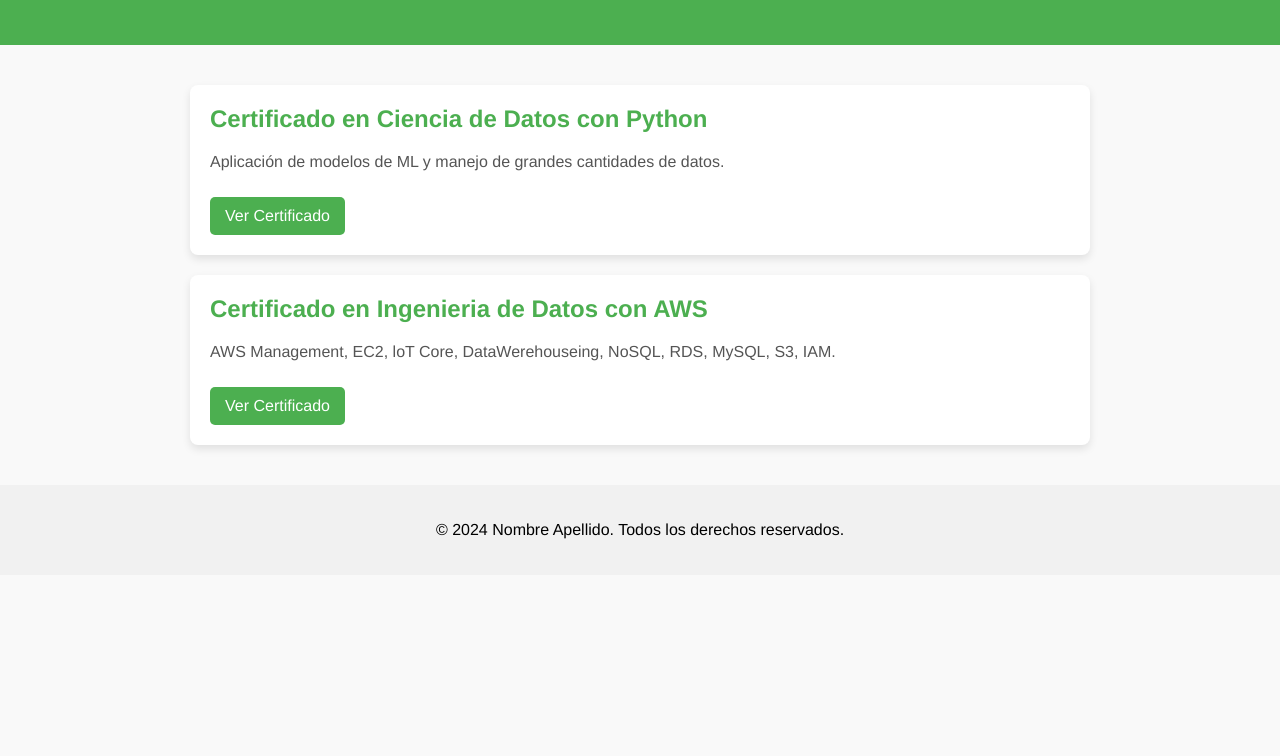
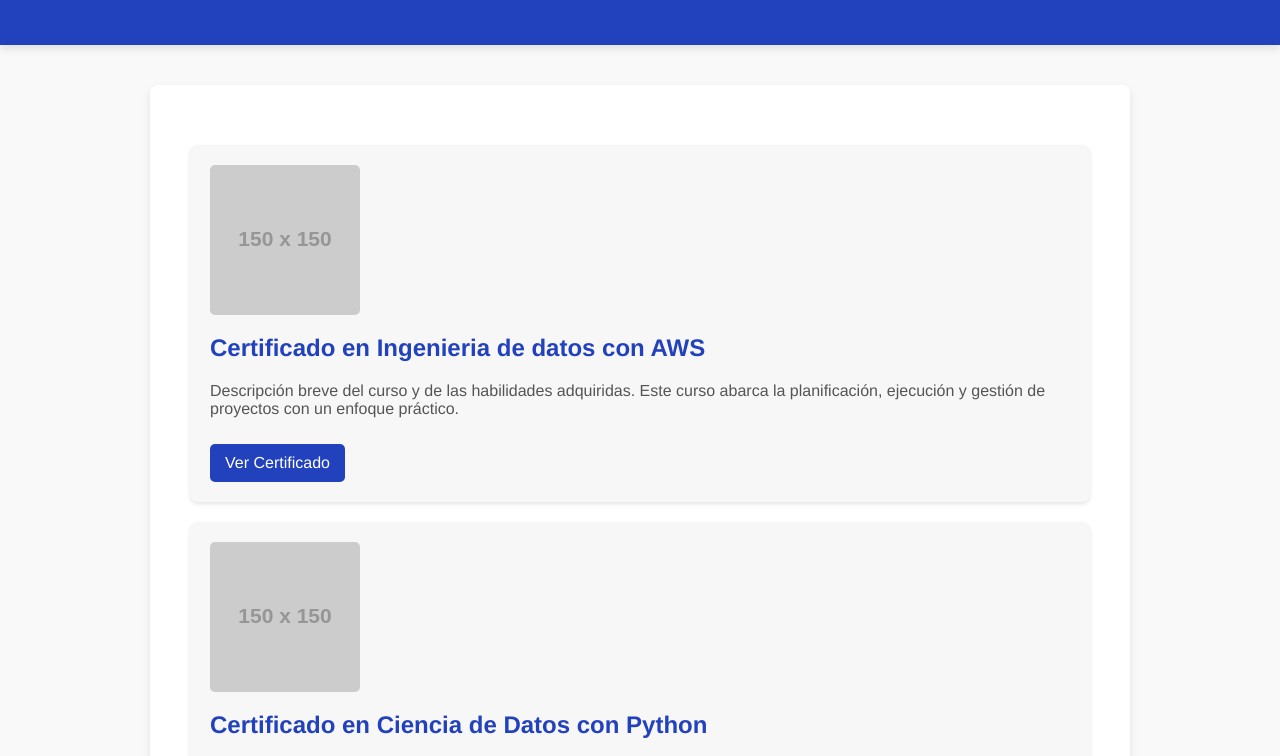
Before and after one commit to almengod/Certificados, a plain HTML site: page index.html in a window 1280 px wide. Shown: the part 93-849 px from the top of the page. Before the commit the page ends 800 px from the top, so only its background shows below. Drawn offline with Linux system fonts and the light colour scheme; placeholder pictures from the web are drawn by us.

Commit message:
Update index.html

```diff
--- a/index.html
+++ b/index.html
@@ -10,27 +10,33 @@
             margin: 0;
             padding: 0;
             background-color: #f9f9f9;
+            color: #333;
         }
         .header {
-            background-color: #4CAF50;
+            background-color: #2241bd;
             color: white;
             padding: 20px 0;
             text-align: center;
+            box-shadow: 0 4px 8px rgba(0, 0, 0, 0.1);
         }
         .container {
             max-width: 900px;
             margin: 40px auto;
             padding: 0 20px;
+            background-color: #fff;
+            border-radius: 8px;
+            box-shadow: 0 4px 8px rgba(0, 0, 0, 0.1);
+            padding: 40px;
         }
         h1 {
             margin-bottom: 40px;
             color: #333;
         }
         .certificado {
-            background: #fff;
+            background: #f7f7f7;
             padding: 20px;
             margin: 20px 0;
-            box-shadow: 0 4px 8px rgba(0,0,0,0.1);
+            box-shadow: 0 2px 4px rgba(0, 0, 0, 0.1);
             border-radius: 8px;
             transition: transform 0.2s;
         }
@@ -39,7 +45,7 @@
         }
         .certificado h2 {
             margin-top: 0;
-            color: #4CAF50;
+            color: #2241bd;
         }
         .certificado p {
             color: #555;
@@ -49,40 +55,49 @@
             margin-top: 10px;
             text-decoration: none;
             color: #fff;
-            background-color: #4CAF50;
+            background-color: #2241bd;
             padding: 10px 15px;
             border-radius: 5px;
             transition: background-color 0.3s;
         }
         .certificado a:hover {
-            background-color: #45a049;
+            background-color: #2241bd;
+        }
+        .certificado img {
+            max-width: 100%;
+            height: auto;
+            border-radius: 5px;
+            margin-bottom: 15px;
         }
         footer {
             text-align: center;
             padding: 20px 0;
             background-color: #f1f1f1;
             margin-top: 40px;
+            box-shadow: 0 -4px 8px rgba(0, 0, 0, 0.1);
         }
     </style>
 </head>
 <body>
     <header class="header">
-        <h1>Mis Certificados</h1>
+        <h1>Certificaciones</h1>
     </header>
     <div class="container">
         <div class="certificado">
-            <h2>Certificado en Ciencia de Datos con Python</h2>
-            <p>Aplicación de modelos de ML y manejo de grandes cantidades de datos.</p>
-            <a href="certificados/Alejandro Méndez Godoy Ciencia de Datos con Python.pdf" target="_blank">Ver Certificado</a>
+            <img src="https://via.placeholder.com/150" alt="Certificado 1">
+            <h2>Certificado en Ingenieria de datos con AWS</h2>
+            <p>Descripción breve del curso y de las habilidades adquiridas. Este curso abarca la planificación, ejecución y gestión de proyectos con un enfoque práctico.</p>
+            <a href="certificados/Alejandro Méndez Godoy Ingenieria de Datos con AWS.pdf" target="_blank">Ver Certificado</a>
         </div>
         <div class="certificado">
-            <h2>Certificado en Ingenieria de Datos con AWS</h2>
-            <p>AWS Management, EC2, loT Core, DataWerehouseing, NoSQL, RDS, MySQL, S3, IAM.</p>
-            <a href="certificados/Alejandro Méndez Godoy Ingenieria de Datos con AWS.pdf" target="_blank">Ver Certificado</a>
+            <img src="https://via.placeholder.com/150" alt="Certificado 2">
+            <h2>Certificado en Ciencia de Datos con Python</h2>
+            <p>Descripción breve del curso y de las habilidades adquiridas. Incluye análisis de datos, machine learning y visualización de datos.</p>
+            <a href="certificados/Alejandro Méndez Godoy Ciencia de Datos con Python.pdf" target="_blank">Ver Certificado</a>
         </div>
     </div>
     <footer>
-        <p>© 2024 Nombre Apellido. Todos los derechos reservados.</p>
+        <p>© 2024 Alejandro Méndez. Todos los derechos reservados.</p>
     </footer>
 </body>
 </html>
```
